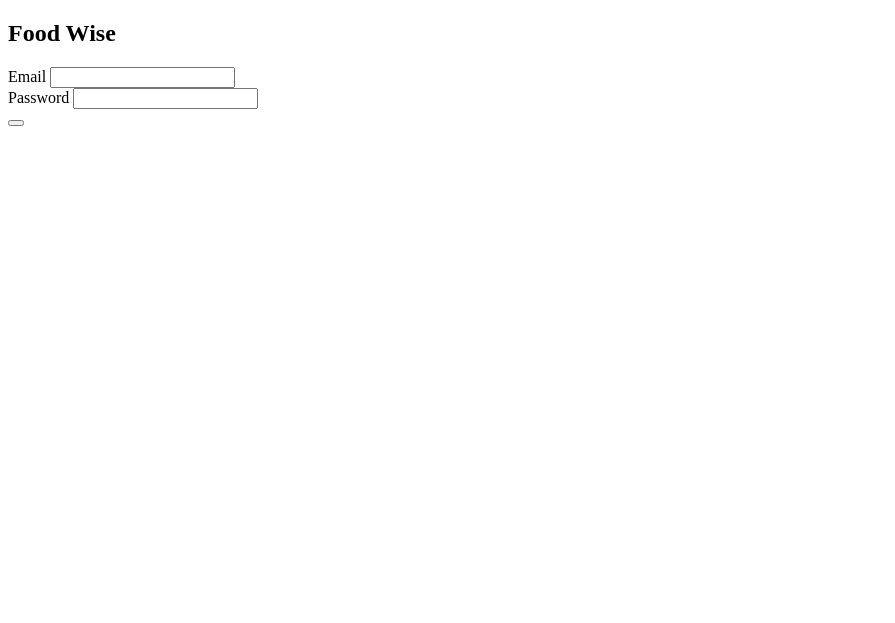
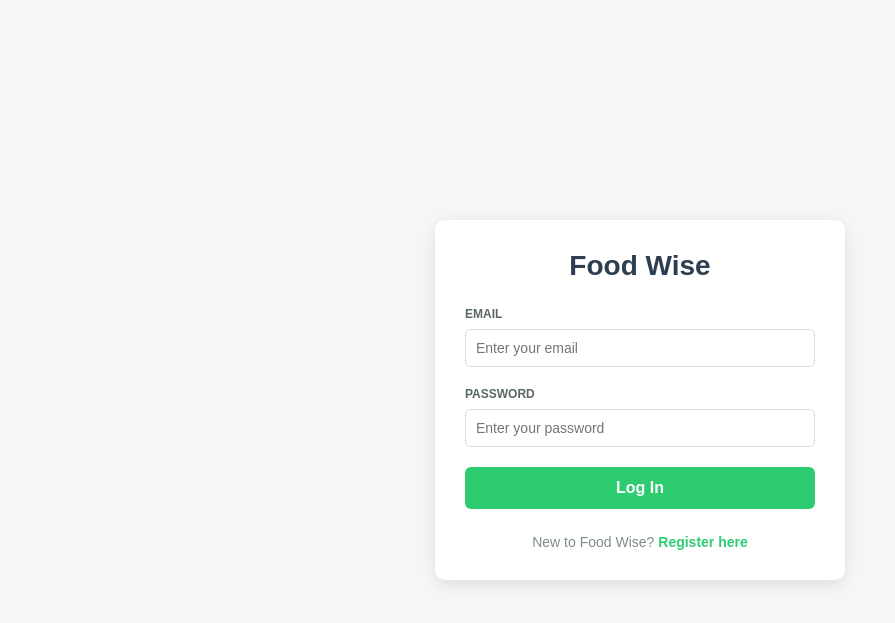
Before and after one commit to faidamuchira/food-waste-reduction-system, a Python web app: template templates/login.html in a window 1280 px wide. Shown: the top 623 px of the page, without its empty margins (0-895 px from the left). Run offline with Jinja, Linux system fonts and the light colour scheme; the template is opened without the code that fills it, so the values that code supplies are empty.

Commit message:
Updated HTML templates with Log In page styling

```diff
--- a/templates/login.html
+++ b/templates/login.html
@@ -4,7 +4,83 @@
         <meta charset="UTF-8">
         <title>Login-Food Waste Reduction</title>
         <style>
+            /*Base Page Styling: Centers the signup card vertically and horizontally on any screen*/
+            body {
+                background-color: #f4f7f6 ;
+                font-family: Arial, Helvetica, sans-serif;
+                display: flex;
+                justify-content: center;
+                align-items: center;
+                height: 100vh;
+                margin: 0;
+            }
 
+            /* Box Styling: Creates the floating card layout for the form content */
+            .box{
+                background-color: #ffffff;
+                padding: 30px;
+                border-radius: 10px;
+                box-shadow: 0 4px 15px rgba(0, 0, 0, 0.1);
+                width: 350px;
+            }
+            h2{
+                color: #2c3e50;
+                text-align: center;
+                margin-top: 0;
+                margin-bottom: 25px;
+                font-size: 28px;
+            }
+
+            /* Label Styling: Forces labels onto their own line above the input fields */
+            label{
+                display:block;
+                color: hwb(180 35% 60%);
+                font-size: 12px;
+                font-weight: bold;
+                text-transform: uppercase;
+                margin-bottom: 8px;
+            }
+            /* Form Fields: Styles text, email, and password inputs uniformly */
+            input[type="text"], input[type="email"], input[type="password"]{
+                width: 100%;
+                padding: 10px;
+                margin-bottom: 20px;
+                border: 1px solid #dcdde1;
+                border-radius: 6px;
+                box-sizing: border-box;
+                font-size: 14px;
+            }
+            /* Checkbox Styling: Overrides the 100% width of text fields to keep the box standard size */
+            .switch-page {
+                text-align: center;
+                margin-top: 25px;
+                font-size: 14px;
+                color: #7f8c8d;
+            }
+            .switch-page a {
+                color: #2ecc71;
+                text-decoration: none;
+                font-weight: bold;
+            }
+            .switch-page a:hover{
+                text-decoration: underline;
+            }
+            /* Submit Button Styling: Custom interactive theme button */
+            button {
+                width: 100%;
+                background-color: #2ecc71;
+                color: white;
+                padding: 12px;
+                border: none;
+                border-radius: 6px;
+                font-size: 16px;
+                font-weight: bold;
+                cursor: pointer;
+            }
+            /* Hover: Visual feedback when user hovers over the button */
+            button:hover {
+            background-color: #27ae60;
+            }
         </style>
         </head>
 
@@ -14,17 +90,19 @@
 
                 <form>
                     <label>Email</label>
-                    <input type="email">
-                    <br>
+                    <input type="email" placeholder="Enter your email" required>
 
                     <label>Password</label>
-                    <input type="password">
-                    <br>
+                    <input type="password" placeholder="Enter your password" required>
 
-                    <button
+                    <button type="submit">Log In</button>
+                </form>
+                <div class="switch-page">
+                    New to Food Wise? <a href="register.html">Register here</a>
+                </div>
 
-                </form>
             </div>
+
         </body>
 
     </html>
```
Also changed, not shown: templates/register.html (+21 -3 lines).
